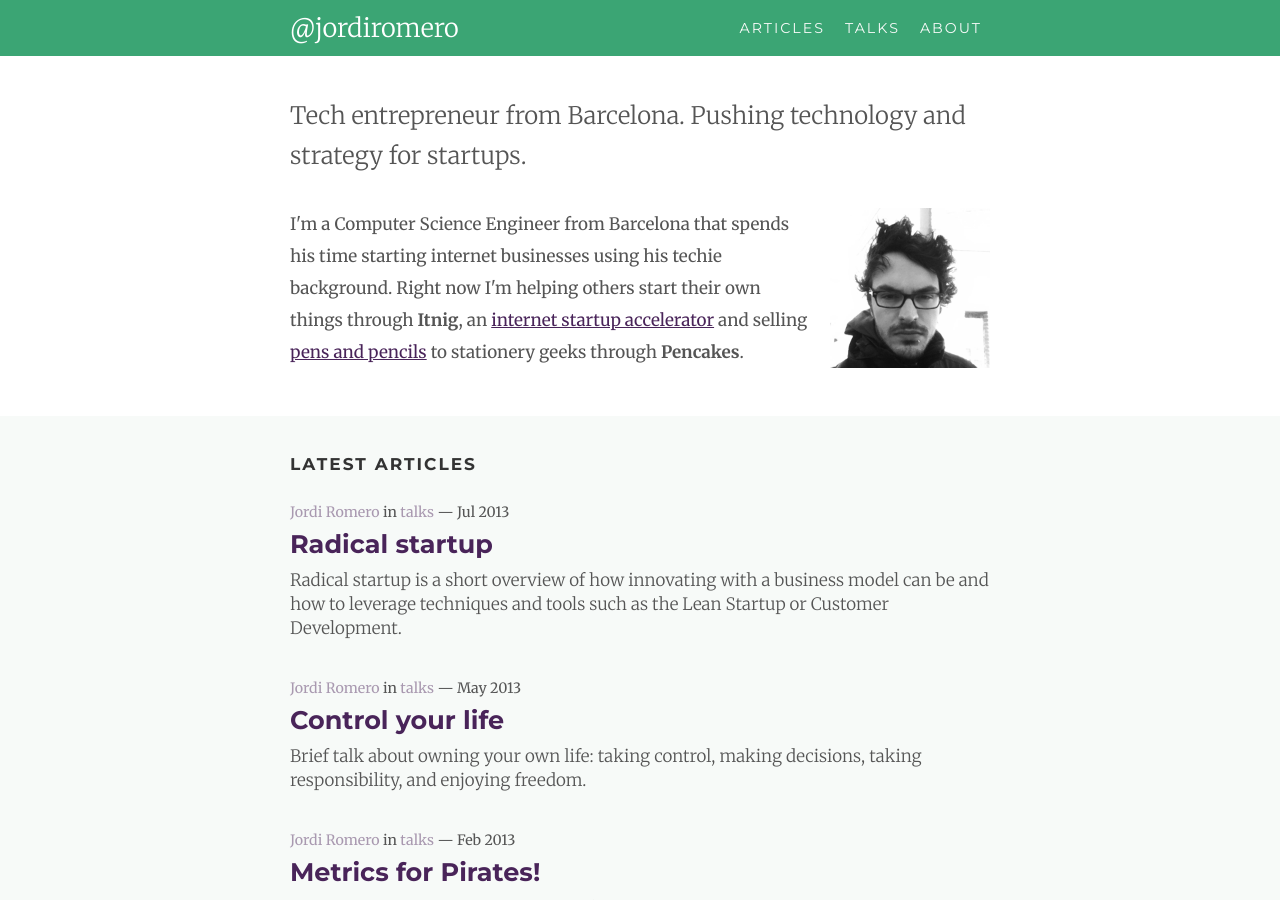
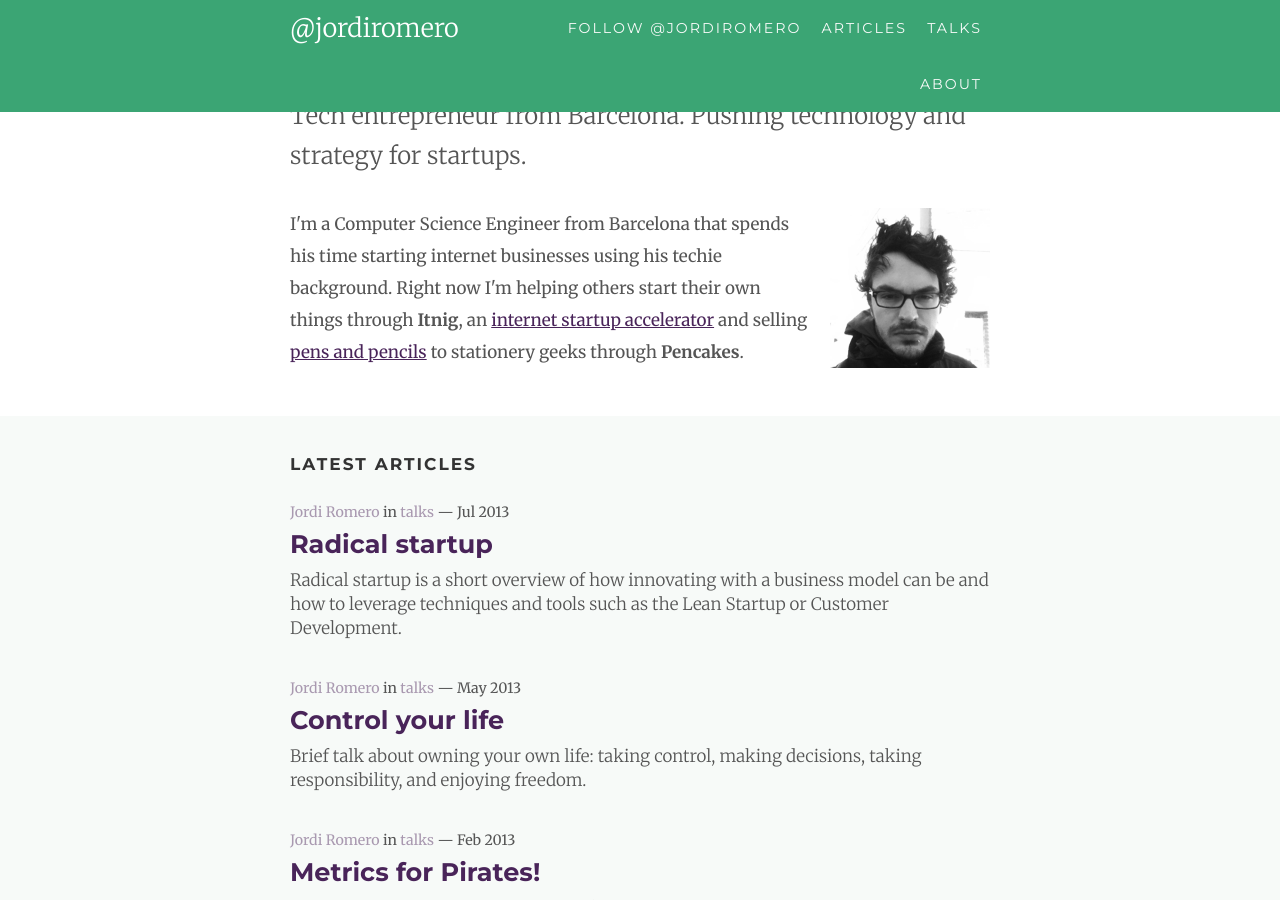
Before and after one commit to jrom/jrom.github.com, a Jekyll site: the page built from index.html, in a window 1280 px wide and 900 px high. Built offline with Jekyll 4.4.1, drawn with Linux system fonts in a browser that asks for light colours; comment, search, counter and statistics services are not loaded.

Commit message:
follow button

```diff
--- a/_layouts/default.html
+++ b/_layouts/default.html
@@ -65,6 +65,10 @@
         </div>
         <div class='span8'>
           <ul class='unstyled jrom-header__navigation'>
+            <li>
+              <a href="https://twitter.com/jordiromero" class="twitter-follow-button" data-show-count="false" data-lang="en">Follow @jordiromero</a>
+              <script>!function(d,s,id){var js,fjs=d.getElementsByTagName(s)[0];if(!d.getElementById(id)){js=d.createElement(s);js.id=id;js.src="//platform.twitter.com/widgets.js";fjs.parentNode.insertBefore(js,fjs);}}(document,"script","twitter-wjs");</script>
+            </li>
             <li><a href="/#articles" title="Articles by Jordi Romero">Articles</a></li>
             <li><a href="/talks" title="Talks by Jordi Romero">Talks</a></li>
             <li><a href="/about" title="About Jordi Romero">About</a></li>
```
